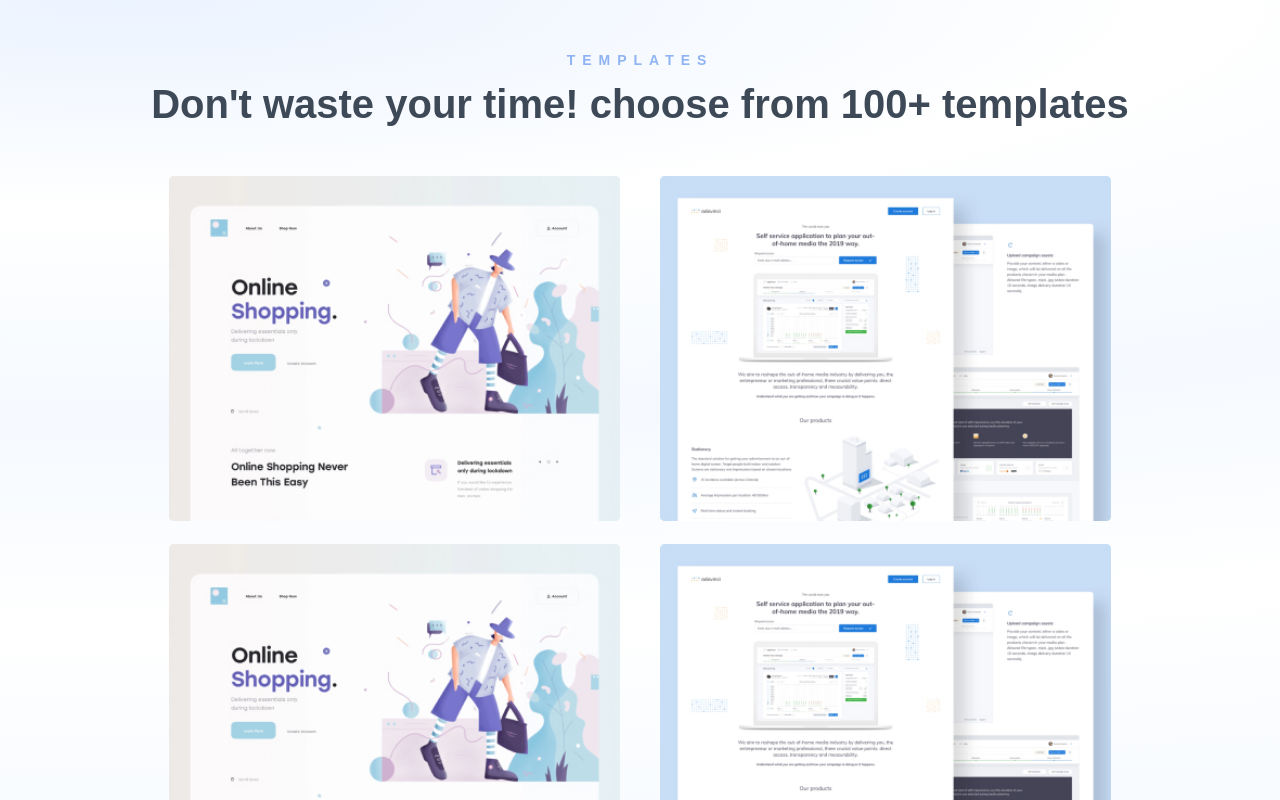
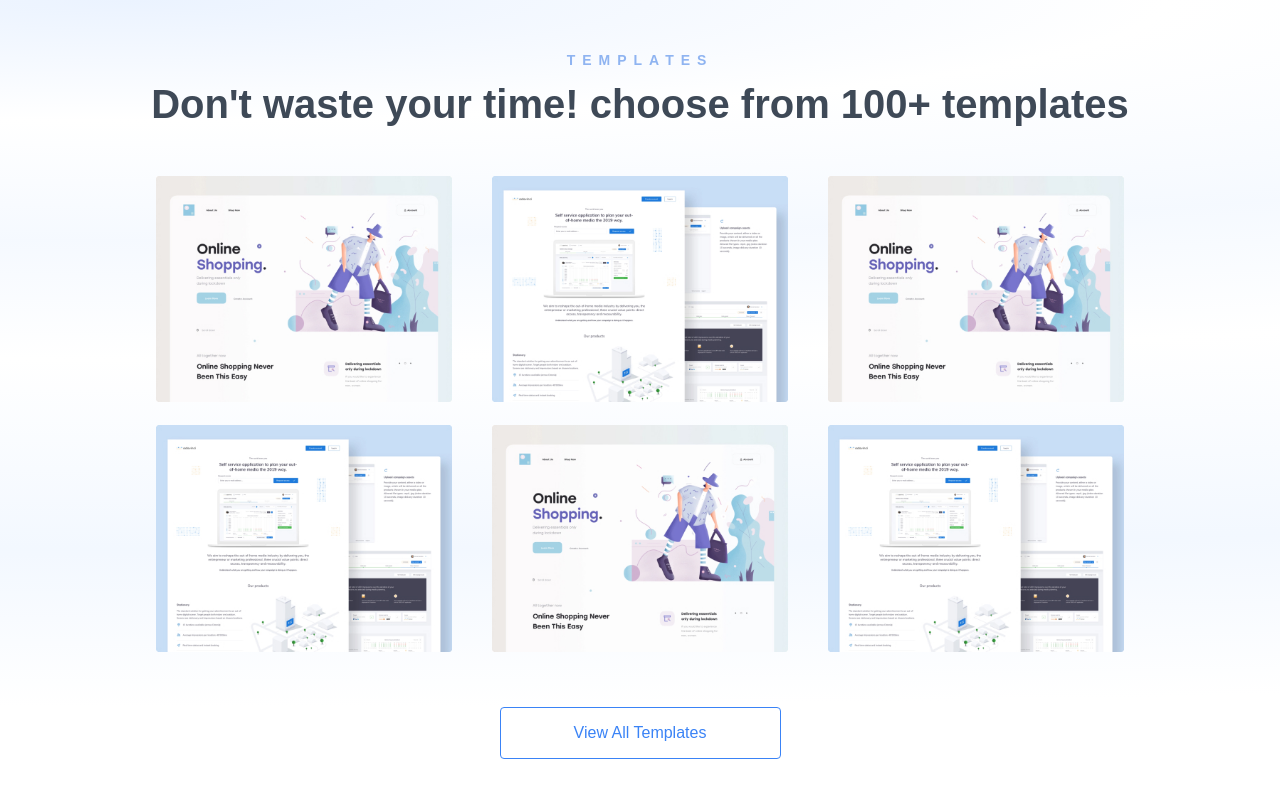
Before and after one commit to kovalevaMarina/mePage, a React (Create React App) app: page /#/ in a window 1280 px wide. Shown: the top 800 px of the page. Built offline with nearby package versions, Linux system fonts and the light colour scheme.

Commit message:
Implement media for templates section

```diff
--- a/src/components/Templates/Templates.js
+++ b/src/components/Templates/Templates.js
@@ -19,14 +19,14 @@ const templatesData = [
 function Templates() {
   return (
     <section className="templates py-s py-lg-5">
-      <Container>
+      <Container fluid>
         <h3 className="title-h3 mb-2 text-uppercase text-center">Templates</h3>
         <h2 className="title-h2 h1 mb-0 text-center">
           Don't waste your time! choose from 100+ templates
         </h2>
         <Row className="py-s py-lg-5 justify-content-center gap-3">
           {templatesData.map((template, i) => (
-            <Col xs={12} md={5} xxl={3}>
+            <Col xs={12} md={4} xl={3}>
               <div className="templates-item" key={i}>
                 <img className="templates-item_img" src={template} />
               </div>
--- a/src/components/Templates/Templates.scss
+++ b/src/components/Templates/Templates.scss
@@ -2,8 +2,8 @@
 
 .templates {
   &-item {
-    // max-width: 416px;
-    // max-height: 318px;
+    max-width: 416px;
+    max-height: 318px;
     margin: 0 auto;
     &_img {
       width: 100%;
@@ -12,9 +12,7 @@
   }
 
   .btn-outline-primary {
-    display: block;
-    width: 280px;
-    margin: 0 auto;
+    @include btn-style;
     padding: 13px;
     font-family: Arial, Helvetica, sans-serif;
     font-weight: 400;
@@ -22,8 +20,7 @@
     border-color: $blue;
     transition: all 0.3s;
     &:hover {
-      background-color: $grey400;
-      border-color: $grey400;
+      @include btn-style-hover;
       color: $white;
     }
   }
```
